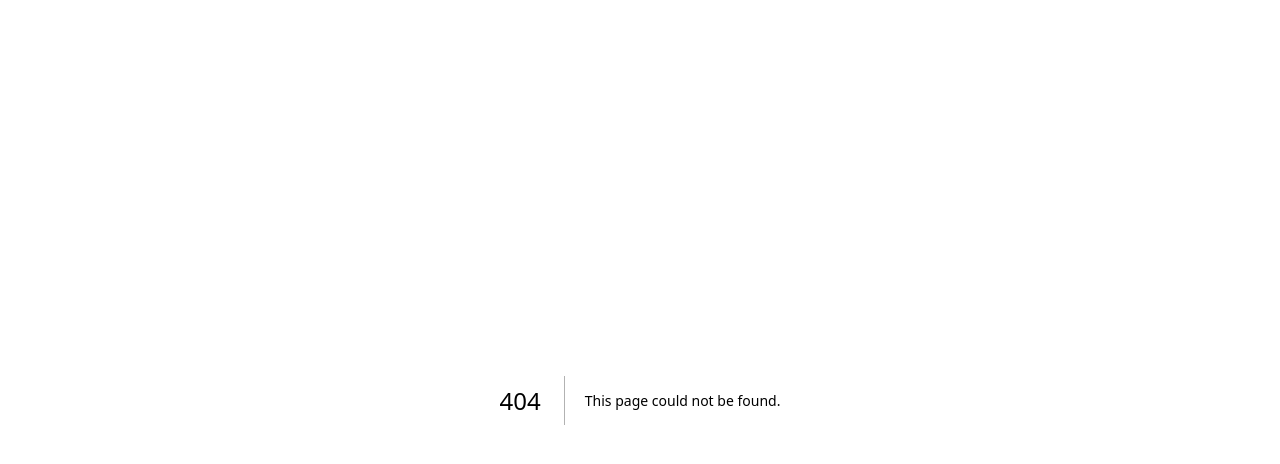
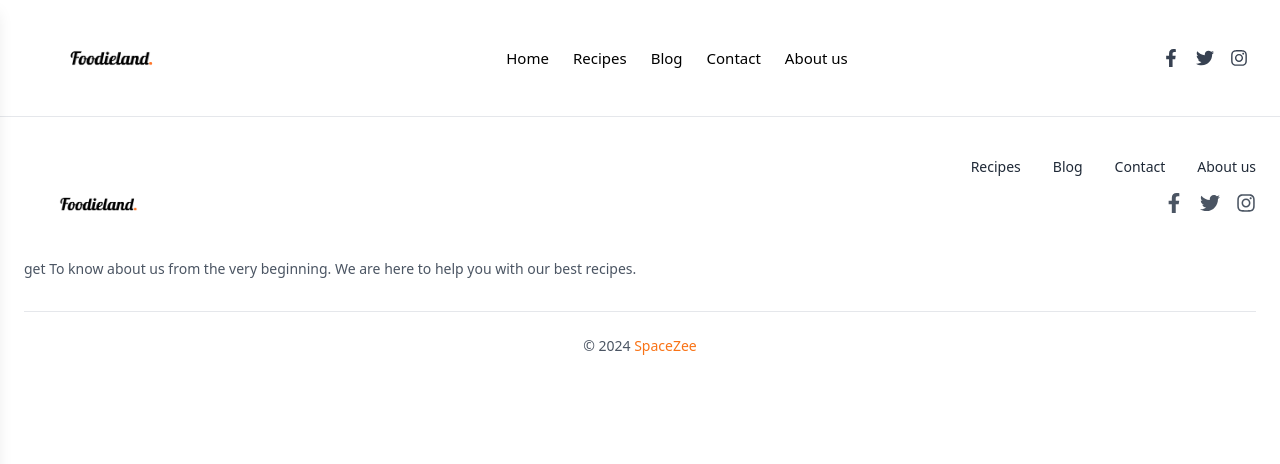
Before and after one commit to mahadi-zulfiker/SpaceZee, a Next.js app: page /aboutUs in a window 1280 px wide. Before the commit this address had no page. Shown: the top 464 px of the page. Built offline with nearby package versions, Linux system fonts and the light colour scheme.

Commit message:
Menus done about us page created nav and footer links updated

```diff
--- /dev/null
+++ b/src/app/aboutUs/page.jsx
@@ -0,0 +1,17 @@
+import Footer from '@/components/Footer'
+import Navbar from '@/components/Navbar'
+import React from 'react'
+
+function AboutUs() {
+    return (
+        <div>
+            <Navbar />
+            <div>
+
+            </div>
+            <Footer />
+        </div>
+    )
+}
+
+export default AboutUs
--- a/src/app/homePage/page.jsx
+++ b/src/app/homePage/page.jsx
@@ -3,6 +3,7 @@ import Categories from '@/components/Categories'
 import Footer from '@/components/Footer'
 import InstagramPosts from '@/components/InstagramPosts'
 import Kitchen from '@/components/Kitchen'
+import Menus from '@/components/Menus'
 import Navbar from '@/components/Navbar'
 import Recipes from '@/components/Recipes/Index'
 import Subscribe from '@/components/Subscribe'
@@ -17,6 +18,7 @@ function HomePage() {
             <Recipes />
             <Kitchen />
             <InstagramPosts />
+            <Menus />
             <Subscribe />
             <Footer />
         </div>
--- a/src/components/Footer/index.jsx
+++ b/src/components/Footer/index.jsx
@@ -27,7 +27,7 @@ function Footer() {
             <a href="#" className="text-gray-800 hover:text-orange-500 font-medium text-sm">
               Contact
             </a>
-            <a href="#" className="text-gray-800 hover:text-orange-500 font-medium text-sm">
+            <a href="/aboutUs" className="text-gray-800 hover:text-orange-500 font-medium text-sm">
               About us
             </a>
           </nav>
--- a/src/components/Menus/index.jsx
+++ b/src/components/Menus/index.jsx
@@ -1,17 +1,66 @@
-import React from 'react'
-import img1 from "../../../public/Mask Group (9).png"
-import img2 from "../../../public/Mask Group (10).png"
-import img3 from "../../../public/Mask Group (11).png"
-import img4 from "../../../public/Mask Group (12).png"
-import img5 from "../../../public/Mask Group (13).png"
-import img6 from "../../../public/Mask Group (14).png"
-import img7 from "../../../public/Mask Group (15).png"
-import img8 from "../../../public/Mask Group (16).png"
+"use client";
+import { useState } from "react";
+import Image from "next/image";
+import { Heart } from "lucide-react";
+import img1 from "../../../public/Mask Group (9).png";
+import img2 from "../../../public/Mask Group (10).png";
+import img3 from "../../../public/Mask Group (11).png";
+import img4 from "../../../public/Mask Group (12).png";
+import img5 from "../../../public/Mask Group (13).png";
+import img6 from "../../../public/Mask Group (14).png";
+import img7 from "../../../public/Mask Group (15).png";
+import img8 from "../../../public/Mask Group (16).png";
 
-function Menus() {
+const menuItems = [
+  { img: img1, title: "Mixed Tropical Fruit Salad with Superfood Boosts", time: "30 Minutes", category: "Healthy" },
+  { img: img2, title: "Big and Juicy Wagyu Beef Cheeseburger", time: "30 Minutes", category: "Western" },
+  { img: img3, title: "Healthy Japanese Fried Rice with Asparagus", time: "30 Minutes", category: "Healthy" },
+  { img: img4, title: "Cauliflower Walnut Vegetarian Taco Meat", time: "30 Minutes", category: "Eastern" },
+  { img: img5, title: "Rainbow Chicken Salad with Almond Honey Mustard Dressing", time: "30 Minutes", category: "Healthy" },
+  { img: img6, title: "Barbeque Spicy Sandwiches with Chips", time: "30 Minutes", category: "Snack" },
+  { img: img7, title: "Firecracker Vegan Lettuce Wraps - Spicy!", time: "30 Minutes", category: "Seafood" },
+  { img: img8, title: "Chicken Ramen Soup with Mushroom", time: "30 Minutes", category: "Japanese" },
+];
+
+export default function Menus() {
+  const [favorites, setFavorites] = useState(new Array(menuItems.length).fill(false));
+
+  const toggleFavorite = (index) => {
+    setFavorites((prev) => {
+      const newFavorites = [...prev];
+      newFavorites[index] = !newFavorites[index];
+      return newFavorites;
+    });
+  };
+
   return (
-    <div>Menus</div>
-  )
+    <section className="px-6 max-w-7xl mx-auto  md:px-12 lg:px-20 pb-12">
+      <div className="text-center">
+        <h2 className="text-3xl md:text-4xl font-bold mb-4">Try this delicious recipe to make your day</h2>
+        <p className="text-gray-500 max-w-2xl mx-auto">
+          Explore a variety of delightful dishes, carefully crafted to satisfy your cravings and nourish your body.
+        </p>
+      </div>
+      <div className="grid grid-cols-1 sm:grid-cols-2 md:grid-cols-3 lg:grid-cols-4 gap-6 mt-10">
+        {menuItems.map((item, index) => (
+          <div key={index} className="relative bg-white rounded-2xl shadow-lg overflow-hidden">
+            <Image src={item.img} alt={item.title} width={300} height={200} className="w-full h-48 object-cover" />
+            <button
+              onClick={() => toggleFavorite(index)}
+              className="absolute top-3 right-3 bg-white p-2 rounded-full shadow-md"
+            >
+              <Heart className={`w-5 h-5 ${favorites[index] ? 'text-red-500' : 'text-gray-400'}`} fill={favorites[index] ? 'red' : 'none'} />
+            </button>
+            <div className="p-4">
+              <h3 className="font-semibold text-lg leading-tight">{item.title}</h3>
+              <div className="flex items-center text-sm text-gray-500 mt-2">
+                <span className="mr-2">⏱ {item.time}</span>
+                <span>🍽 {item.category}</span>
+              </div>
+            </div>
+          </div>
+        ))}
+      </div>
+    </section>
+  );
 }
-
-export default Menus
--- a/src/components/Navbar/index.jsx
+++ b/src/components/Navbar/index.jsx
@@ -18,10 +18,10 @@ const Navbar = () => {
       {/* Desktop Menu */}
       <ul className="hidden md:flex space-x-6 text-[15px] font-medium">
         <li><Link href="/" className="hover:text-orange-500">Home</Link></li>
-        <li><Link href="/recipes" className="hover:text-orange-500">Recipes</Link></li>
-        <li><Link href="/blog" className="hover:text-orange-500">Blog</Link></li>
-        <li><Link href="/contact" className="hover:text-orange-500">Contact</Link></li>
-        <li><Link href="/about-us" className="hover:text-orange-500">About us</Link></li>
+        <li><Link href="/" className="hover:text-orange-500">Recipes</Link></li>
+        <li><Link href="/" className="hover:text-orange-500">Blog</Link></li>
+        <li><Link href="/" className="hover:text-orange-500">Contact</Link></li>
+        <li><Link href="/aboutUs" className="hover:text-orange-500">About us</Link></li>
       </ul>
 
       {/* Social Icons */}
@@ -65,10 +65,10 @@ const Navbar = () => {
         {/* Sidebar Links */}
         <div className="flex flex-col space-y-6 my-6 px-4">
           <Link href="/" className="text-lg hover:text-orange-500" onClick={() => setIsSidebarOpen(false)}>Home</Link>
-          <Link href="/recipes" className="text-lg hover:text-orange-500" onClick={() => setIsSidebarOpen(false)}>Recipes</Link>
-          <Link href="/blog" className="text-lg hover:text-orange-500" onClick={() => setIsSidebarOpen(false)}>Blog</Link>
-          <Link href="/contact" className="text-lg hover:text-orange-500" onClick={() => setIsSidebarOpen(false)}>Contact</Link>
-          <Link href="/about-us" className="bg-orange-500 hover:bg-orange-600 text-white px-6 py-2 rounded-lg transition text-center" onClick={() => setIsSidebarOpen(false)}>About us</Link>
+          <Link href="/" className="text-lg hover:text-orange-500" onClick={() => setIsSidebarOpen(false)}>Recipes</Link>
+          <Link href="/" className="text-lg hover:text-orange-500" onClick={() => setIsSidebarOpen(false)}>Blog</Link>
+          <Link href="/" className="text-lg hover:text-orange-500" onClick={() => setIsSidebarOpen(false)}>Contact</Link>
+          <Link href="/aboutUs" className="bg-orange-500 hover:bg-orange-600 text-white px-6 py-2 rounded-lg transition text-center" onClick={() => setIsSidebarOpen(false)}>About us</Link>
 
           {/* Sidebar Social Icons */}
           <div className="flex space-x-4 mt-4 text-gray-700 text-xl">
```
